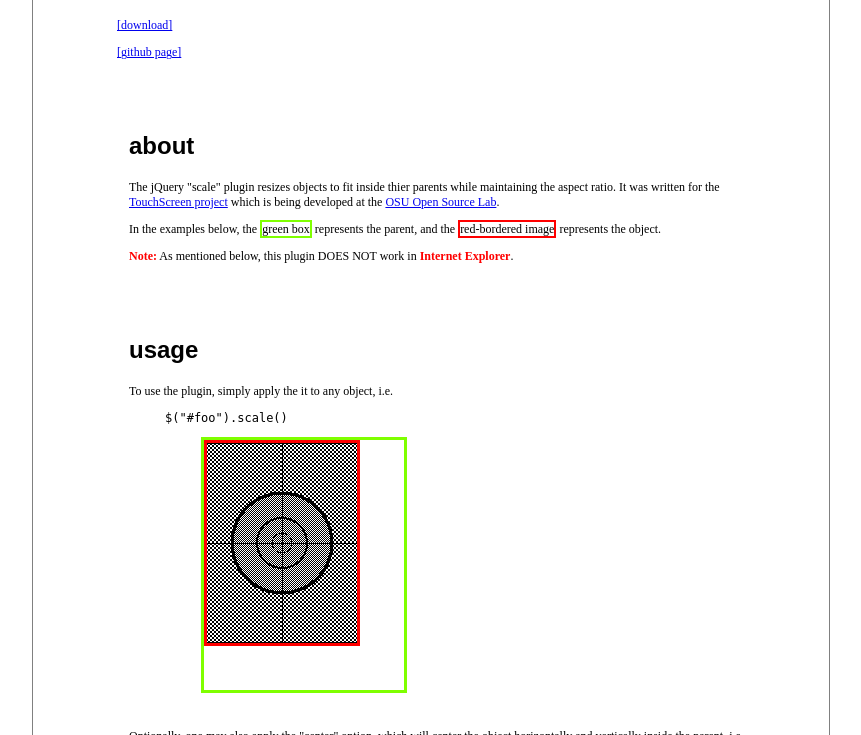
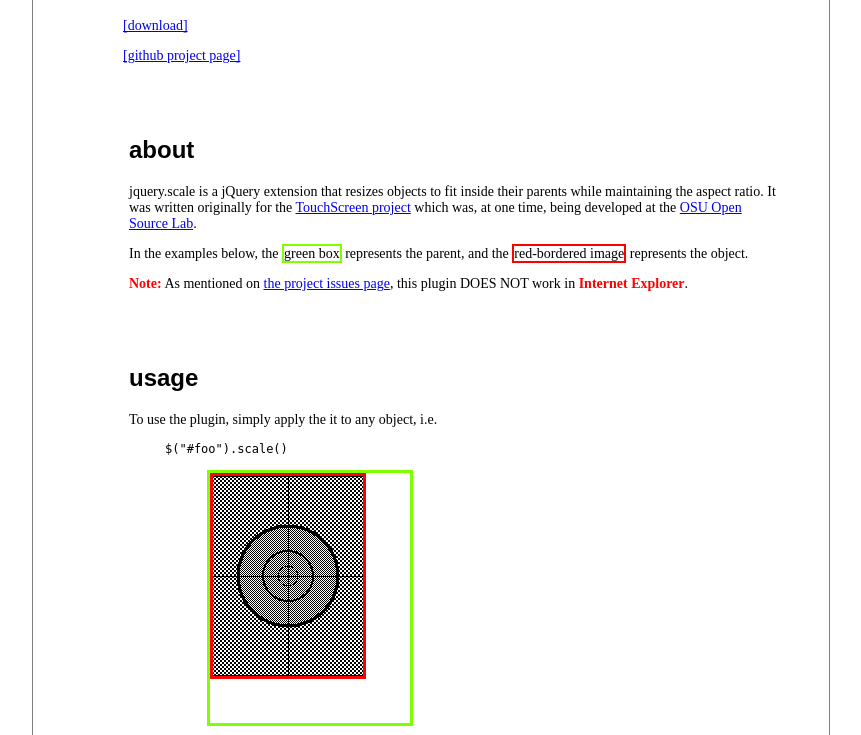
Before and after one commit to robatron/jquery.scale, a plain HTML site: page demo/index.html in a window 1280 px wide. Shown: the part 65-800 px from the top of the page, without its empty margins (209-1070 px from the left). Drawn offline with nearby package versions, Linux system fonts and the light colour scheme.

Commit message:
Updating demo page.

```diff
--- a/demo/index.html
+++ b/demo/index.html
@@ -81,7 +81,7 @@
 
         table { margin-bottom: 3em; }
 
-        p, li { font-size: 12px; }
+        p, li { font-size: 14px; }
 
         .table-data{
             vertical-align:baseline;
@@ -136,31 +136,35 @@
     	<h1>jquery.scale</h1>
     	<p class='indent'>
 			<a href='../jquery.scale.js'>
-				[download]</a>
+				[download]
+			</a>
 		</p>
     	<p class='indent'>
-        	<a href='http://github.com/robatron/jquery.scale'>[github page]</a>
+        	<a href='http://github.com/robatron/jquery.scale'>
+				[github project page]
+			</a>
 		</p>
     </div>
 
     <div class='indent'>
         <h2>about</h2>
         <p>
-            The jQuery "scale" plugin resizes objects to fit inside thier
-            parents while maintaining the aspect ratio. It was written for the
-            <a href='http://trac.osuosl.org/trac/touchscreen/'>TouchScreen
-            project</a> which is being developed at the
-            <a href='http://osuosl.org/'>OSU Open Source Lab</a>.
+            jquery.scale is a jQuery extension that resizes objects to fit inside
+			their parents while maintaining the aspect ratio. It was written
+			originally for the <a href='http://trac.osuosl.org/trac/touchscreen/'>
+			TouchScreen project</a> which was, at one time, being developed at the
+			<a href='http://osuosl.org/'>OSU Open Source Lab</a>.
         </p>
         <p>
-            In the examples below,
-            the <span class='parent' style='border-width:2px'>green box</span>
+            In the examples below, the
+			<span class='parent' style='border-width:2px'>green box</span>
             represents the parent, and the <span style='border:2px solid red'>
             red-bordered image</span> represents the object.
         </p>
         <p>
-            <span style="font-weight:bold; color:red">Note:</span> As mentioned
-            below, this plugin DOES NOT work in
+            <span style="font-weight:bold; color:red">Note:</span> As mentioned on
+			<a href='https://github.com/robatron/jquery.scale/issues'>the project
+			issues page</a>, this plugin DOES NOT work in
             <span style="font-weight:bold; color:red">Internet Explorer</span>.
         </p>
 
@@ -216,16 +220,6 @@
                 <img class='object ex_center-stretch' src='test-image.gif'>
             </p>
         </div>
-
-        <h2>known issues</h2>
-        <p>
-            This plugin is known to not work correctly in the following
-            browsers:
-        </p>
-        <ul>
-            <li>Internet Explorer</li>
-            <li>Opera</li>
-        </ul>
 
         <h2>a more thorough demo</h2>
         <p>
```
